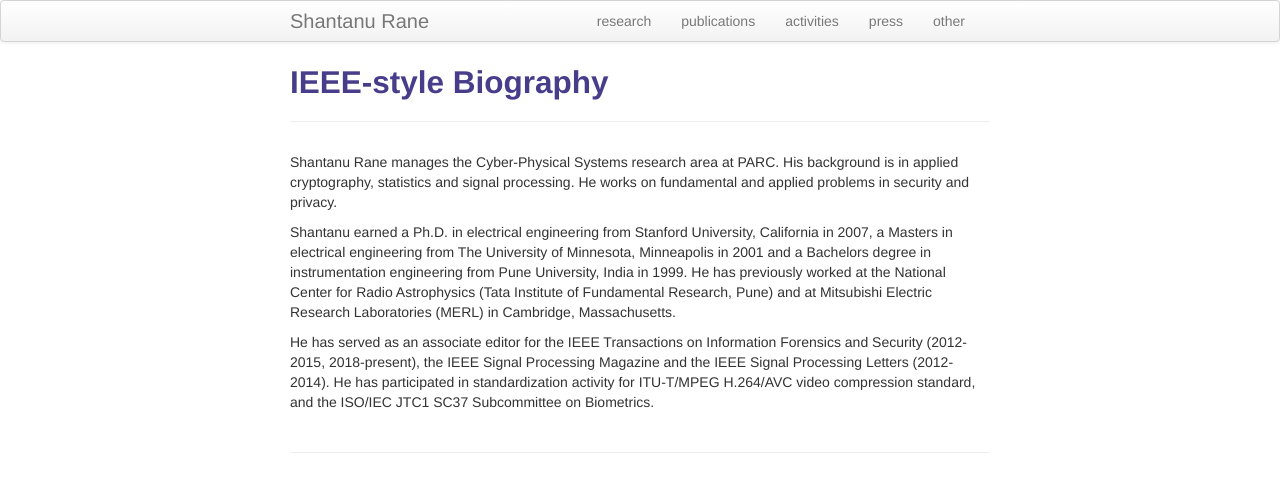
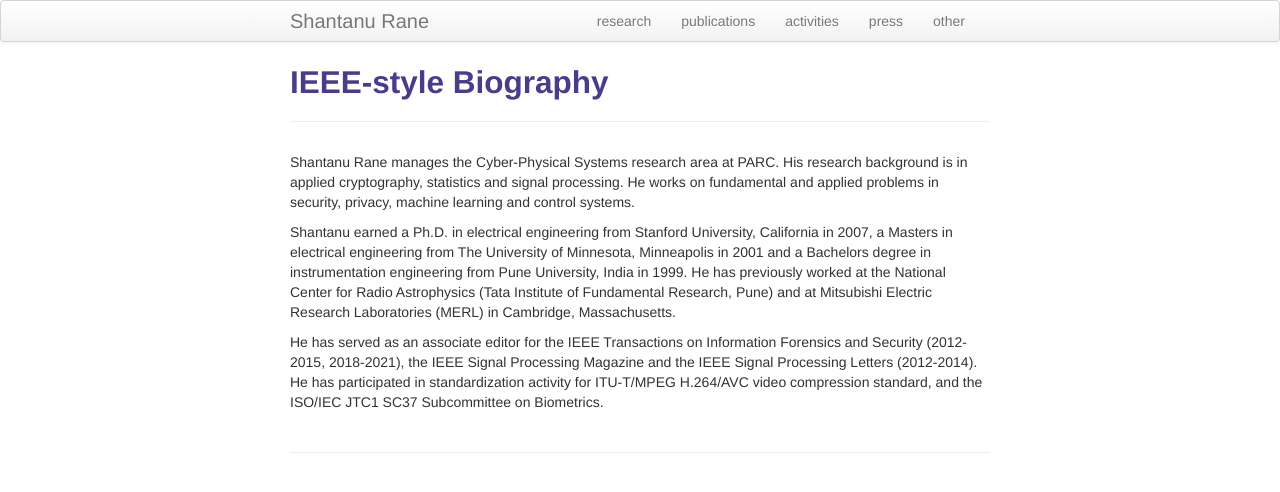
Before and after one commit to shantanudrane/shantanudrane.github.io, a Jekyll site: the page built from pages/ieeebio.md, in a window 1280 px wide. Shown: the top 492 px of the page. Built offline with Jekyll 4.4.1, drawn with Linux system fonts in a browser that asks for light colours.

Commit message:
Update ieeebio.md
Added research competencies, and corrected AE tenure dates.

```diff
--- a/pages/ieeebio.md
+++ b/pages/ieeebio.md
@@ -4,8 +4,8 @@ title: IEEE-style Biography
 description: Shantanu Rane's IEEE-style Biography
 ---
 
-Shantanu Rane manages the Cyber-Physical Systems research area at PARC. His background is in applied cryptography, statistics and signal processing. He works on fundamental and applied problems in security and privacy.
+Shantanu Rane manages the Cyber-Physical Systems research area at PARC. His research background is in applied cryptography, statistics and signal processing. He works on fundamental and applied problems in security, privacy, machine learning and control systems.
 
 Shantanu earned a Ph.D. in electrical engineering from Stanford University, California in 2007, a Masters in electrical engineering from The University of Minnesota, Minneapolis in 2001 and a Bachelors degree in instrumentation engineering from Pune University, India in 1999. He has previously worked at the National Center for Radio Astrophysics (Tata Institute of Fundamental Research, Pune) and at Mitsubishi Electric Research Laboratories (MERL) in Cambridge, Massachusetts.
 
-He has served as an associate editor for the IEEE Transactions on Information Forensics and Security (2012-2015, 2018-present), the IEEE Signal Processing Magazine and the IEEE Signal Processing Letters (2012-2014). He has participated in standardization activity for ITU-T/MPEG H.264/AVC video compression standard, and the ISO/IEC JTC1 SC37 Subcommittee on Biometrics.
+He has served as an associate editor for the IEEE Transactions on Information Forensics and Security (2012-2015, 2018-2021), the IEEE Signal Processing Magazine and the IEEE Signal Processing Letters (2012-2014). He has participated in standardization activity for ITU-T/MPEG H.264/AVC video compression standard, and the ISO/IEC JTC1 SC37 Subcommittee on Biometrics.
```
